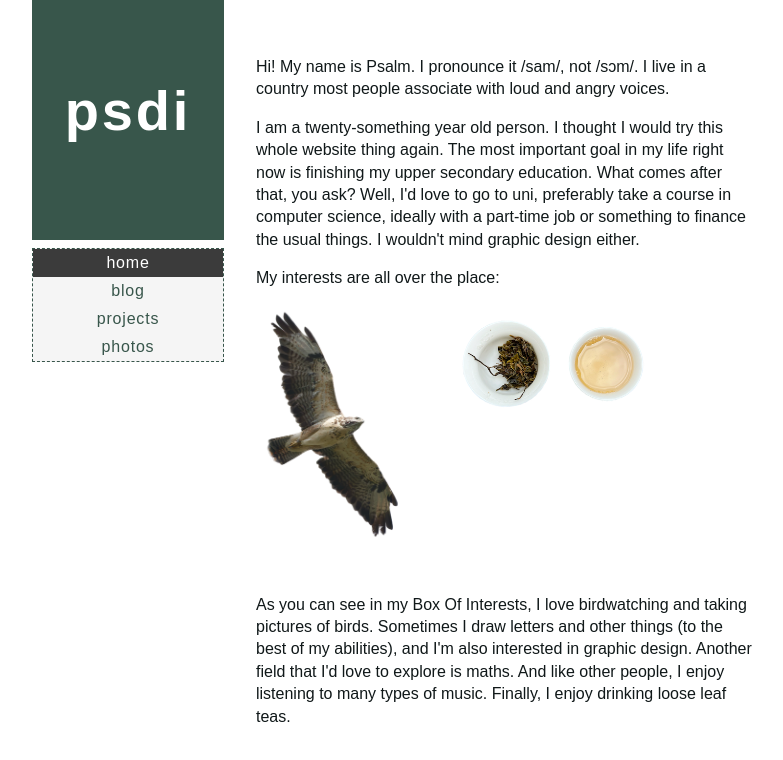
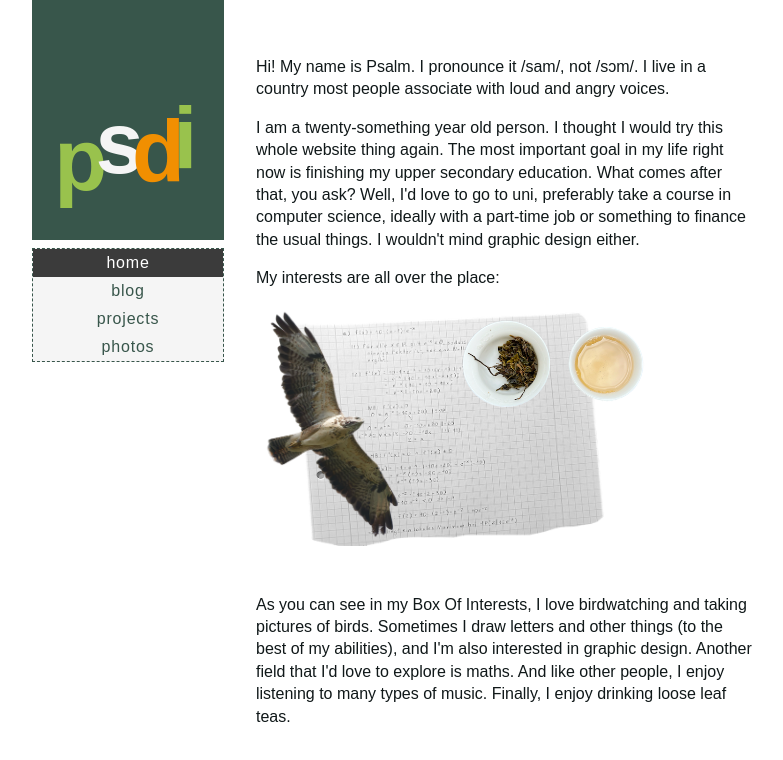
Before and after one commit to psdi/site-v2, a SvelteKit app: page / in a window 1280 px wide. Shown: the top 760 px of the page, without its empty margins (248-1031 px from the left). Built offline with nearby package versions, Linux system fonts and the light colour scheme.

Commit message:
Add images and visual changes

```diff
--- a/src/lib/components/Sidebar.svelte
+++ b/src/lib/components/Sidebar.svelte
@@ -29,7 +29,9 @@
 
 <header>
   <div class="wrapper">
-    <h1>psdi</h1>
+    <h1>
+      <span>p</span><span>s</span><span>d</span><span>i</span>
+    </h1>
   </div>
 
   <nav id="menu">
@@ -64,8 +66,7 @@
         text-align: center;
         letter-spacing: 0.05em;
         margin-bottom: 3rem;
-        color: white;
-        font-size: 42pt;
+        font-size: 65pt;
       }
     }
     nav {
@@ -104,6 +105,39 @@
     top: 1rem;
   }
 
+  @media screen and (min-width: 790px) {
+    h1 {
+      margin-bottom: 3rem;
+      font-size: 65pt;
+      display: flex;
+      justify-content: center;
+      color: #99C24D;
+
+      span {
+        margin: 0 -8px;
+
+        &:nth-child(1) {
+          line-height: 7.75rem;
+        }
+
+        &:nth-child(2) {
+          line-height: 5.7rem;
+          color: whitesmoke;
+        }
+
+        &:nth-child(3) {
+          line-height: 6.7rem;
+          color: #F18F01;
+        }
+
+        &:nth-child(4) {
+          line-height: 5rem;
+        }
+
+      }
+    }
+  }
+
   @media screen and (max-width: 790px) {
     header {
       width: 100%;
@@ -119,6 +153,9 @@
           text-align: left;
           color: #fff;
           background-color: var(--dark-green);
+          span {
+            font-size: inherit;
+          }
         }
       }
       nav {
--- a/src/lib/styles/global.css
+++ b/src/lib/styles/global.css
@@ -19,6 +19,12 @@ main p {
   line-height: 1.4rem;
 }
 
+article img {
+  width: 30rem;
+  display: block;
+  margin: auto;
+}
+
 @media screen and (max-width: 790px) {
   body {
     flex-direction: column;
@@ -29,4 +35,9 @@ main p {
   body * {
     font-size: 11pt;
   }
+
+  article img {
+    width: 100%;
+    margin: 0;
+  }
 }
--- a/src/routes/+page.svelte
+++ b/src/routes/+page.svelte
@@ -1,6 +1,7 @@
 <script>
   import buzzard from "../lib/img/buzzard.png";
   import tea from "../lib/img/tea.png";
+  import math from "../lib/img/math.png";
   import { drag } from '../lib/scripts/drag';
 </script>
 
@@ -10,6 +11,7 @@
 <section id="box-of-interests">
   <img alt="A flying common buzzard from below" src={buzzard} class="draggy buzzard" draggable="false" use:drag />
   <img alt="A gaiwan and a teacup with tea leaves and liquid respectively" src={tea} class="draggy tea" draggable="false" use:drag />
+  <img alt="A sheet of graph paper with mathematical equations" src={math} class="draggy math" draggable="false" use:drag />
 </section>
 <p>As you can see in my Box Of Interests, I love birdwatching and taking pictures of birds. Sometimes I draw letters and other things (to the best of my abilities), and I'm also interested in graphic design. Another field that I'd love to explore is maths. And like other people, I enjoy listening to many types of music. Finally, I enjoy drinking loose leaf teas.</p>
 
@@ -22,8 +24,9 @@
       max-height: 15rem;
       position: absolute;
       cursor: move;
-      &.buzzard { z-index: 100; }
-      &.tea { height: 7rem; left: 40%; }
+      &.buzzard { z-index: 5; }
+      &.tea { height: 7rem; left: 40%; z-index: 2; }
+      &.math { left: 5%; z-index: 1; }
     }
   }
 
--- a/src/routes/blog/[slug]/+page.js
+++ b/src/routes/blog/[slug]/+page.js
@@ -1,11 +1,12 @@
 export async function load({ params }) {
   const post = await import(`$lib/posts/${params.slug}.md`);
-  const { title, date, author, tags } = post.metadata;
+  const { title, date, author, categories } = post.metadata;
   const Content = post.default;
 
   return {
     Content,
     title,
-    date
+    date,
+    categories
   };
 }
```
Also changed, not shown: src/lib/posts/2024-11-12-a-heartsvelte-reintroduction.md (+9 -1 lines), src/routes/blog/[slug]/+page.svelte (+33 -3 lines), src/lib/img/math.png (added), src/lib/img/screenshot_website.png (added).
